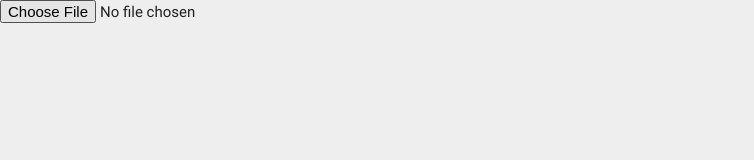
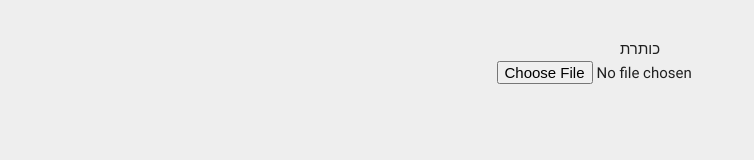
Before and after one commit to asafofer/work-arregment, a website: page index.html in a window 1280 px wide. Shown: the whole page, without its empty margins (0-754 px from the left). Drawn offline with nearby package versions, Linux system fonts and the light colour scheme.

Commit message:
change style

```diff
--- a/assets/css/style.css
+++ b/assets/css/style.css
@@ -2,5 +2,22 @@
  * @Author: Asaf Ofer
  * @Date:   12-09-2017 18:33
  * @Last modified by:   Asaf Ofer
- * @Last modified time: 12-09-2017 18:33
+ * @Last modified time: 12-09-2017 19:04
  */
+
+#my_file_input{
+}
+
+html {
+  text-align: center;
+}
+
+.headline {
+  margin-top: 3%
+}
+
+.inputbutton {
+  margin: auto;
+  width: 50%;
+  padding: 10px;
+}
--- a/assets/js/main.js
+++ b/assets/js/main.js
@@ -2,7 +2,7 @@
  * @Author: Asaf Ofer
  * @Date:   12-09-2017 17:17
  * @Last modified by:   Asaf Ofer
- * @Last modified time: 12-09-2017 18:28
+ * @Last modified time: 12-09-2017 18:40
  */
 
 
@@ -34,7 +34,7 @@ reader.onload = function(e) {
         var sCSV = XLS.utils.make_csv(cfb.Sheets[sheetName]);
         var oJS = XLS.utils.sheet_to_json(cfb.Sheets[sheetName]);
 
-        $("#my_file_output").html(sCSV);
+        // $("#my_file_output").html(sCSV);
         oJS.forEach(row => {
           console.log(row);
         });
--- a/index.html
+++ b/index.html
@@ -13,8 +13,11 @@
     <script type="text/javascript" src="/assets/js/xlsx.full.min.js"></script>
   </head>
   <body>
-    <form class="" action="index.html" method="post">
-      <input type="file" id="my_file_input" />
+    <div class="headline">
+      כותרת
+    </div>
+    <form>
+      <input title= " " type="file"  id="my_file_input" accept=".xlsx">
       <div id='my_file_output'></div>
     </form>
     <div id='my_file_output'></div>
```
